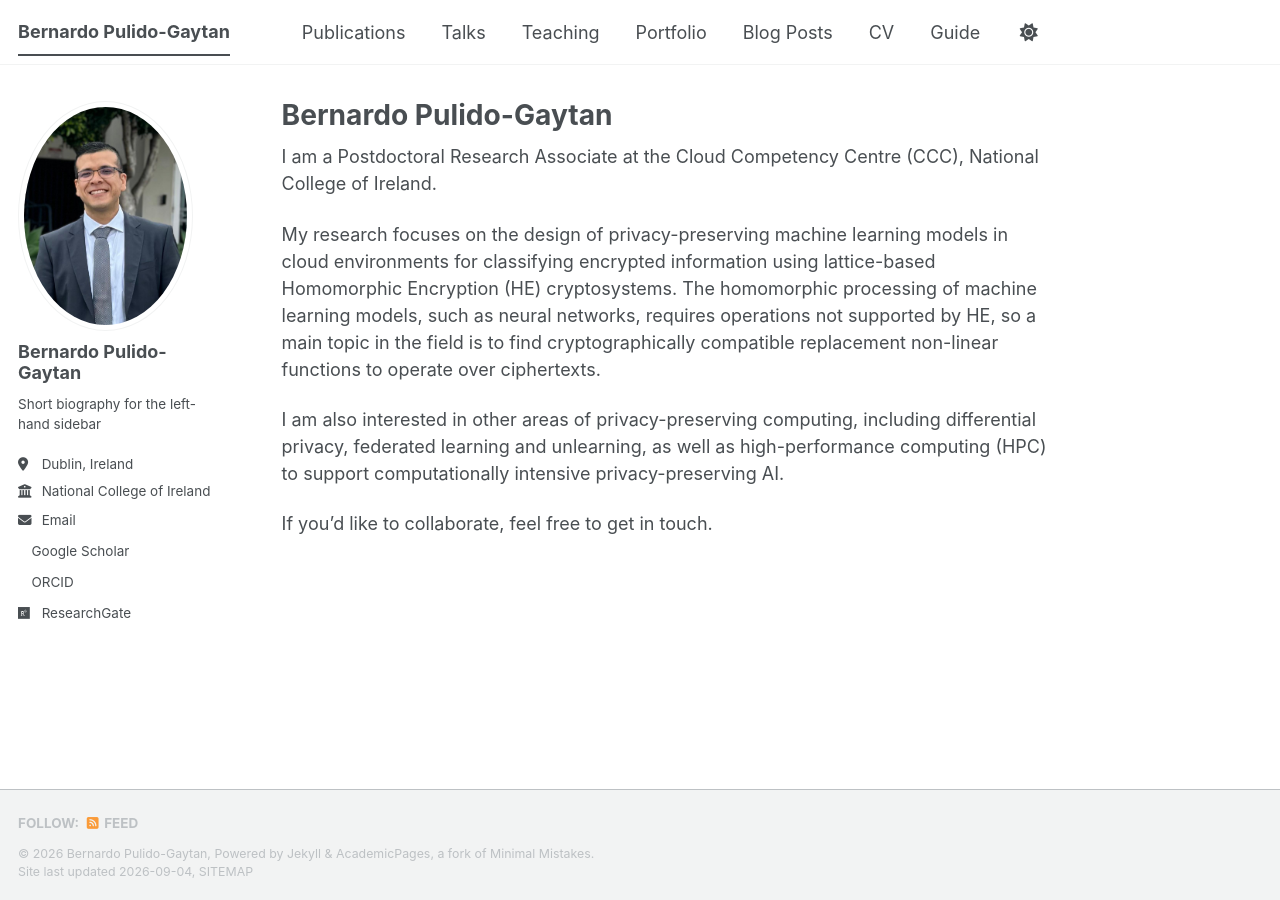
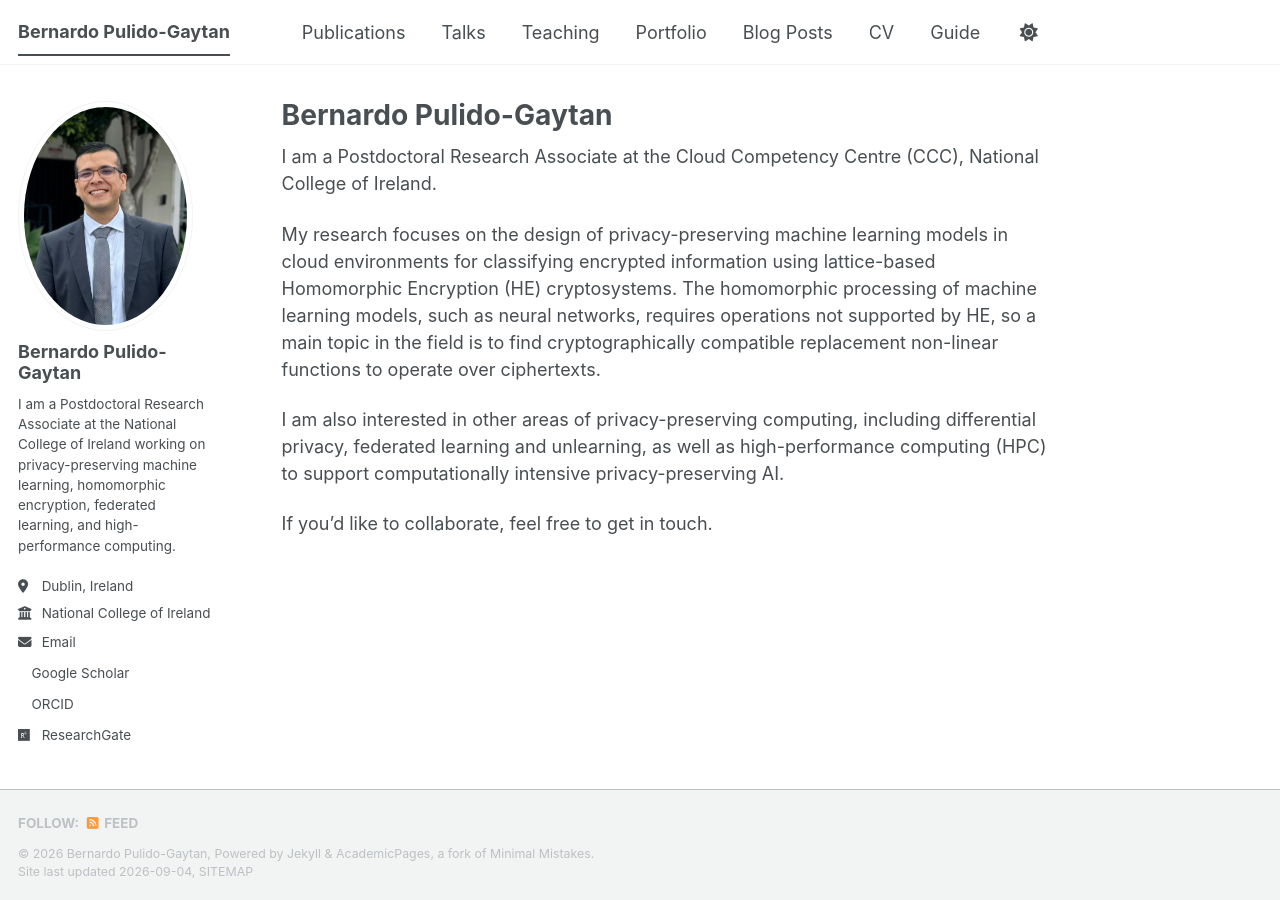
Before and after one commit to BernardoPulido/bernardopulido.github.io, a Jekyll site: the page built from _pages/about.md, in a window 1280 px wide. Built offline with Jekyll 4.4.1, drawn with Linux system fonts in a browser that asks for light colours; a style sheet for code colours, icons or effects is not loaded.

Commit message:
Update _config.yml

```diff
--- a/_config.yml
+++ b/_config.yml
@@ -19,7 +19,7 @@ author:
   avatar           : "profile.png"
   name             : "Bernardo Pulido-Gaytan"
   pronouns         : # example: "she/her"
-  bio              : "Short biography for the left-hand sidebar"
+  bio              : "I am a Postdoctoral Research Associate at the National College of Ireland working on privacy-preserving machine learning, homomorphic encryption, federated learning, and high-performance computing."
   location         : "Dublin, Ireland"
   employer         : "National College of Ireland"
   uri              : # URL
```
